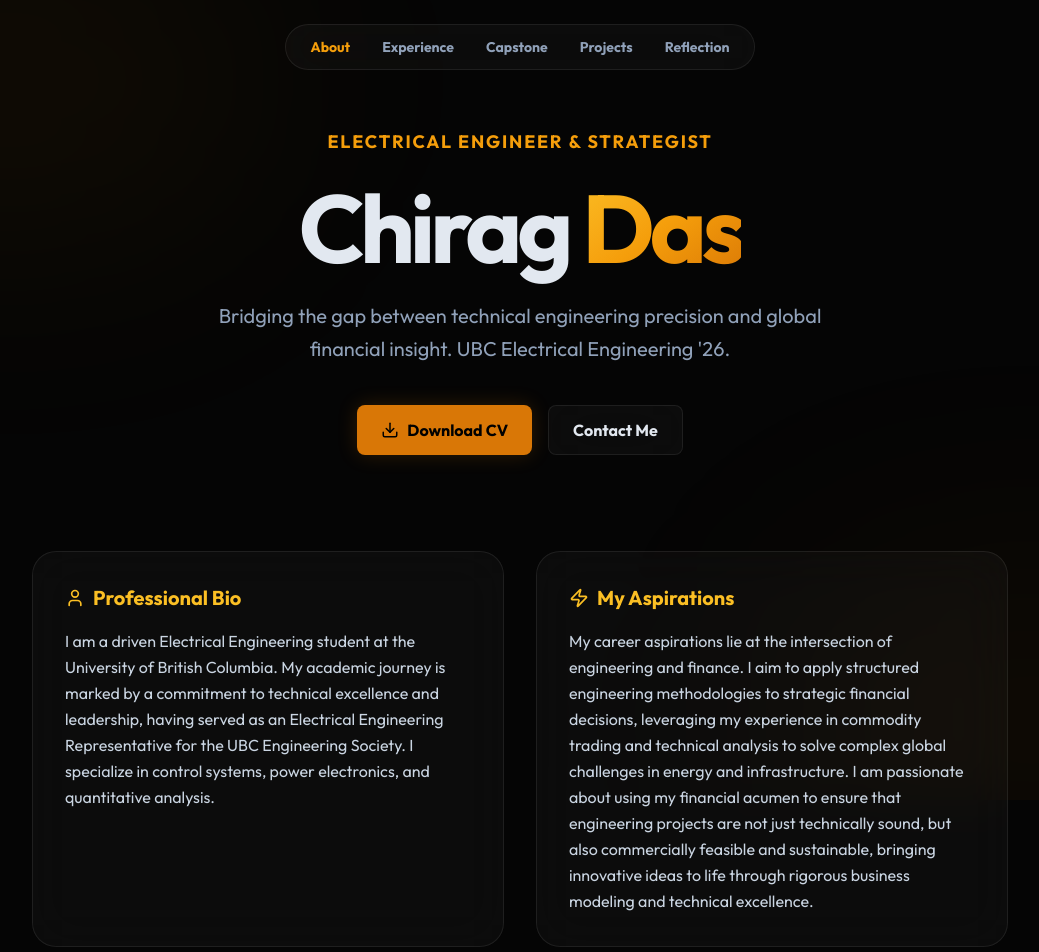
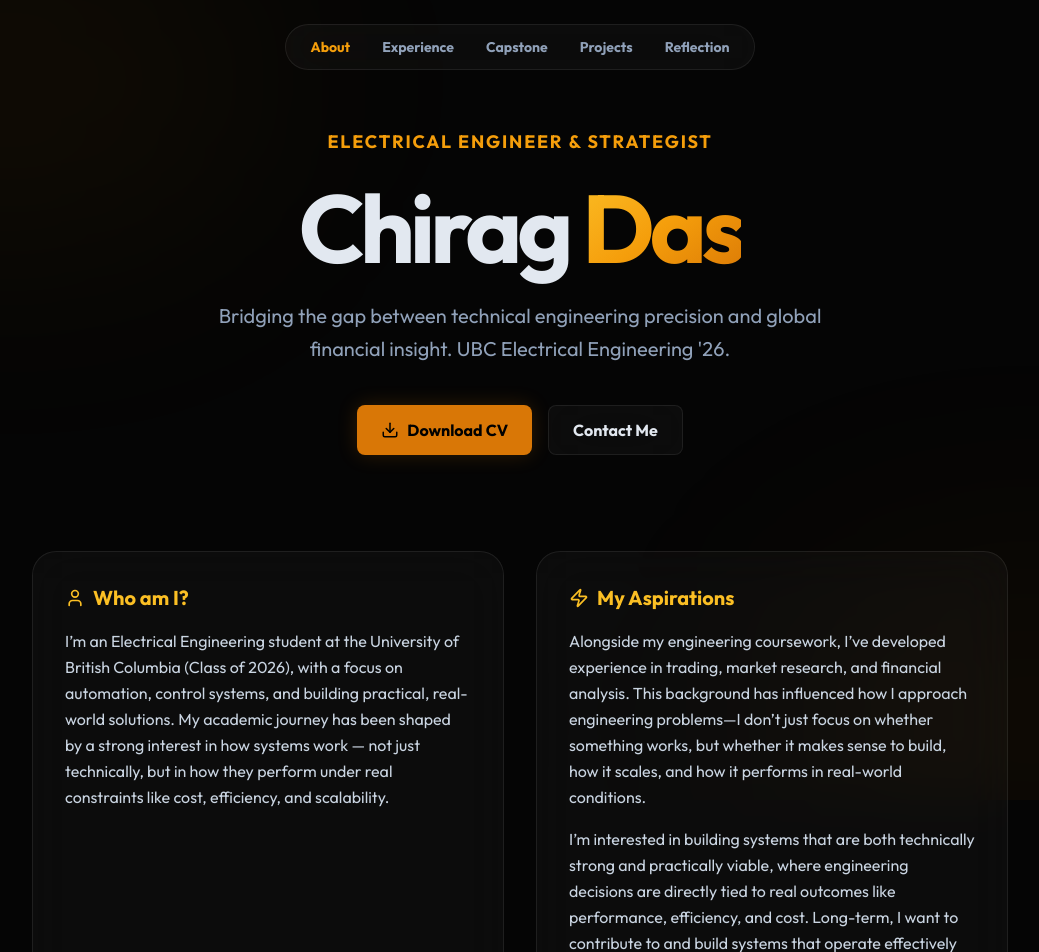
Before and after one commit to chir321/Portfolio, a React (Vite) app: page / in a window 1280 px wide. Shown: the top 952 px of the page, without its empty margins (120-1159 px from the left). Built offline with nearby package versions, Linux system fonts and the light colour scheme.

Commit message:
refactor: Update bio and aspirations text
Revises the "Professional Bio" heading to "Who am I?" and rewrites the text for both the bio and aspirations sections to be more concise and engaging.

```diff
--- a/src/App.tsx
+++ b/src/App.tsx
@@ -127,14 +127,10 @@ const AboutMe = () => {
       <div className="grid grid-cols-1 md:grid-cols-2 gap-8 mb-24">
         <div className="glass p-8 rounded-3xl space-y-4 border-t-2 border-t-gold-500/30">
           <h3 className="text-xl font-bold text-gold-400 flex items-center gap-2">
-            <User size={20} /> Professional Bio
+            <User size={20} /> Who am I?
           </h3>
           <p className="text-slate-300 leading-relaxed">
-            I am a driven Electrical Engineering student at the University of British Columbia.
-            My academic journey is marked by a commitment to technical excellence and
-            leadership, having served as an Electrical Engineering Representative for
-            the UBC Engineering Society. I specialize in control systems, power electronics,
-            and quantitative analysis.
+            I’m an Electrical Engineering student at the University of British Columbia (Class of 2026), with a focus on automation, control systems, and building practical, real-world solutions. My academic journey has been shaped by a strong interest in how systems work — not just technically, but in how they perform under real constraints like cost, efficiency, and scalability.
           </p>
         </div>
         <div className="glass p-8 rounded-3xl space-y-4 border-t-2 border-t-gold-500/30">
@@ -142,13 +138,10 @@ const AboutMe = () => {
             <Zap size={20} /> My Aspirations
           </h3>
           <p className="text-slate-300 leading-relaxed">
-            My career aspirations lie at the intersection of engineering and finance.
-            I aim to apply structured engineering methodologies to strategic financial decisions,
-            leveraging my experience in commodity trading and technical analysis to solve
-            complex global challenges in energy and infrastructure. I am passionate about
-            using my financial acumen to ensure that engineering projects are not just
-            technically sound, but also commercially feasible and sustainable, bringing
-            innovative ideas to life through rigorous business modeling and technical excellence.
+            Alongside my engineering coursework, I’ve developed experience in trading, market research, and financial analysis. This background has influenced how I approach engineering problems—I don’t just focus on whether something works, but whether it makes sense to build, how it scales, and how it performs in real-world conditions.
+          </p>
+          <p className="text-slate-300 leading-relaxed">
+            I’m interested in building systems that are both technically strong and practically viable, where engineering decisions are directly tied to real outcomes like performance, efficiency, and cost. Long-term, I want to contribute to and build systems that operate effectively at scale, combining technical execution with strategic thinking.
           </p>
         </div>
       </div>
@@ -472,10 +465,7 @@ const ProjectEntry = () => {
             <Code size={24} /> My Role
           </h3>
           <p className="text-slate-300 leading-relaxed">
-            As the <strong>Lead Electrical Architect</strong>, I specialized in the
-            DC-coupled storage architecture and battery management. I conducted
-            the thermal stability analysis, component lifecycle verification, and
-            managed the complex Bill of Materials (BOM) to ensure project viability.
+            As an <strong>Electrical Engineer</strong> on the team, I was responsible for the guts of the system—designing the DC-coupled storage and making sure the battery management was rock solid. I spent a lot of time on thermal analysis and picking the right parts to make sure this thing actually lasts in the Cuban heat.
           </p>
         </div>
       </div>
@@ -489,8 +479,8 @@ const ProjectEntry = () => {
           <div className="absolute top-0 right-0 w-64 h-64 bg-gold-500/5 blur-[80px] -z-10" />
           <div className="space-y-6 text-slate-300 leading-relaxed">
             <p>
-              The story of this project began with a fundamental question: How can engineering serve those whom the global grid has left behind?
-              Our journey to rural Cienfuegos, Cuba, was not just about technical data, but about understanding the human cost of energy poverty.
+              Our journey began when we were assigned to work with <strong>OneSharedFuture</strong>, a non-profit dedicated to supporting resource-constrained areas. The story of this project started with a fundamental question: How can engineering serve those whom the global grid has left behind?
+              Our focus was on the <strong>Cuban community</strong> in rural Cienfuegos, where we looked beyond technical data to understand the human cost of energy poverty.
               Initial site visits and extensive surveys revealed a stark reality—daily outages lasting between <strong>18 to 24 hours</strong> were the norm,
               not the exception. We met families whose lives were dictated by the sun, unable to store medicine or study after dark.
             </p>
@@ -517,8 +507,8 @@ const ProjectEntry = () => {
         </h3>
         <div className="grid grid-cols-1 lg:grid-cols-4 gap-6">
           {[
-            { step: "01", title: "Site Analysis", desc: "Evaluating solar irradiance data and structural integrity of rural Cuban dwellings." },
-            { step: "02", title: "Simulation", desc: "Modeling transient responses and load profiles using MATLAB and Simulink." },
+            { step: "01", title: "Site Analysis", desc: "Evaluating solar irradiance data and structural integrity of the Cuban community's dwellings." },
+            { step: "02", title: "Simulation & Design", desc: "Modeling transient responses in MATLAB/Simulink and verifying structural integrity in SolidWorks." },
             { step: "03", title: "Prototyping", desc: "Assembling a 1:10 scale model with Arduino-based sensors for real-time data logging." },
             { step: "04", title: "Validation", desc: "Stress-testing the electrical architecture against simulated grid failures and surges." }
           ].map((item, i) => (
@@ -697,7 +687,7 @@ const ProjectEntry = () => {
             <div className="p-6 bg-gold-500/5 rounded-2xl border border-gold-500/10">
               <p className="text-xs text-gold-500 font-bold uppercase tracking-widest mb-2">Key Outcome</p>
               <p className="text-sm text-slate-300">
-                Projected to reduce household energy costs by 85% while increasing essential load uptime from 15% to 99.9%.
+                Delivering complete off-grid autonomy, increasing essential load uptime from 15% to 99.9% for families facing near-constant blackouts.
               </p>
             </div>
           </div>
@@ -776,7 +766,7 @@ const Reflection = () => {
 
         <div className="pt-8 border-t border-white/10 flex items-center gap-4 text-slate-500 italic">
           <MessageSquare size={20} className="text-gold-500" />
-          <span>a project can only be two of the following three, cheap, good, fast.</span>
+          <span>A project can only be two of the following three: cheap, good, or fast.</span>
         </div>
       </div>
     </motion.div>
```
